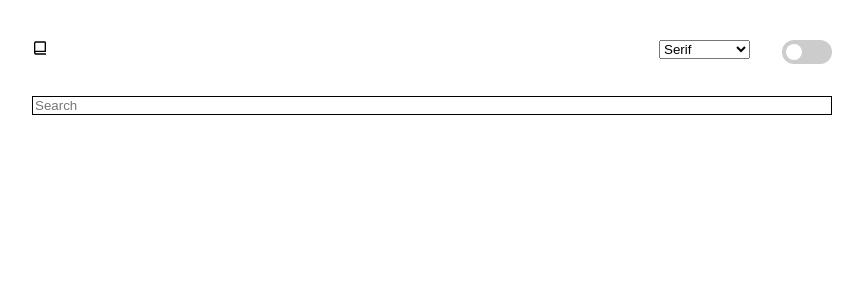
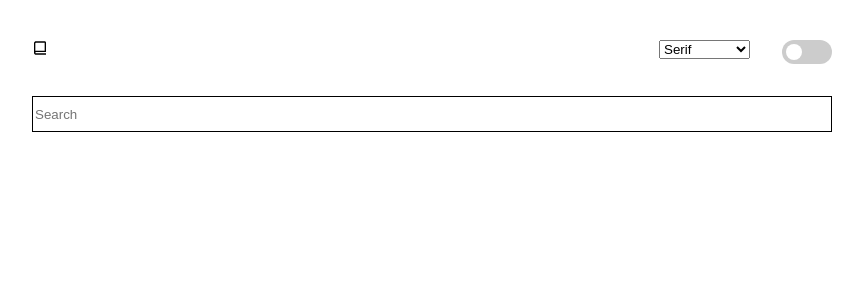
Before and after one commit to Nemo144/dictionary, a Next.js app in the folder dictionary/: page / in a window 1280 px wide. Shown: the top 300 px of the page, without its empty margins (208-1071 px from the left). Built offline with nearby package versions, Linux system fonts and the light colour scheme.

Commit message:
:lipstick: update style files. Increase the height of the input tag

```diff
--- a/dictionary/styles/globals.css
+++ b/dictionary/styles/globals.css
@@ -113,4 +113,5 @@ input:checked + .slider:before {
 
 .input {
   border: 1px solid black;
+  height: 2rem;
 }
```
